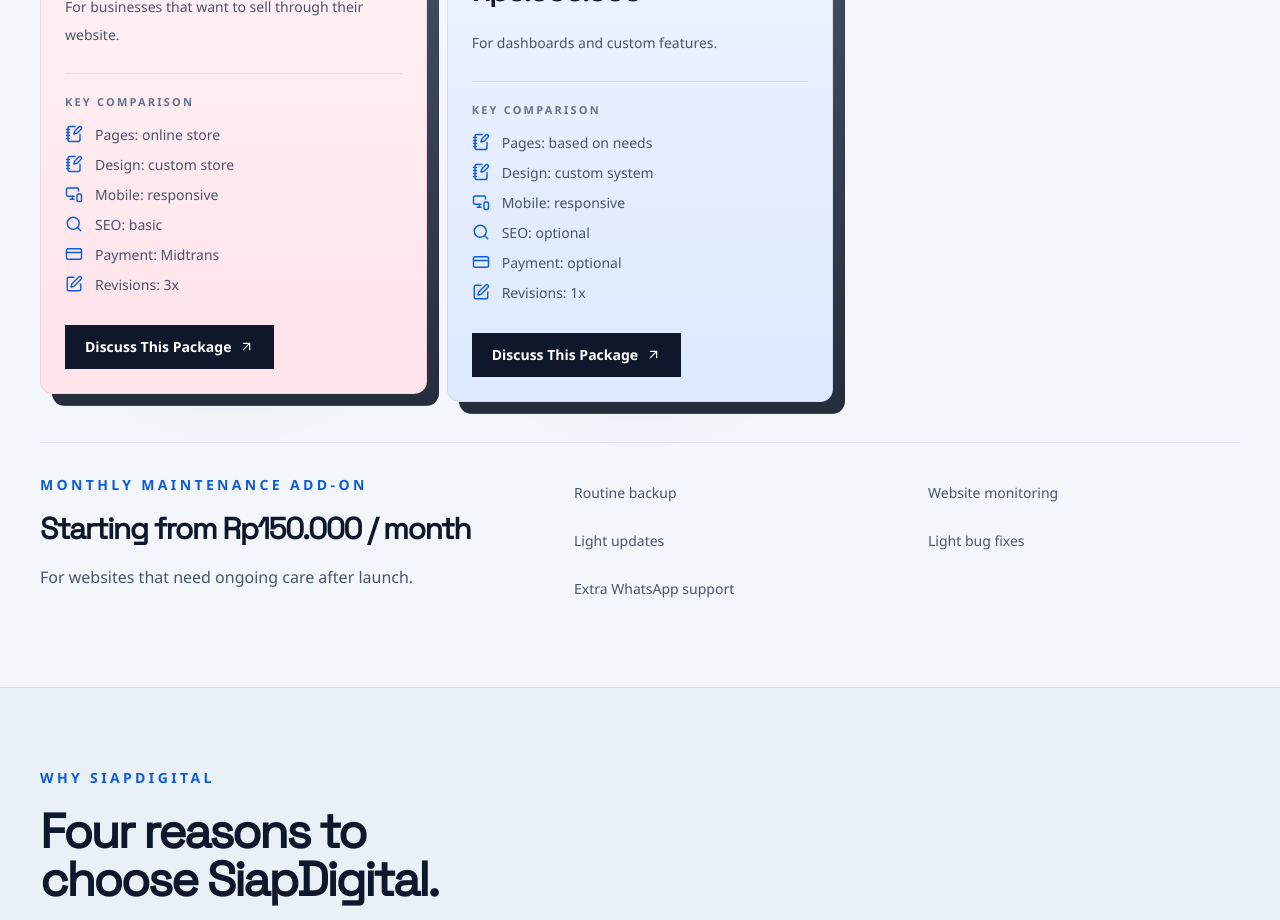
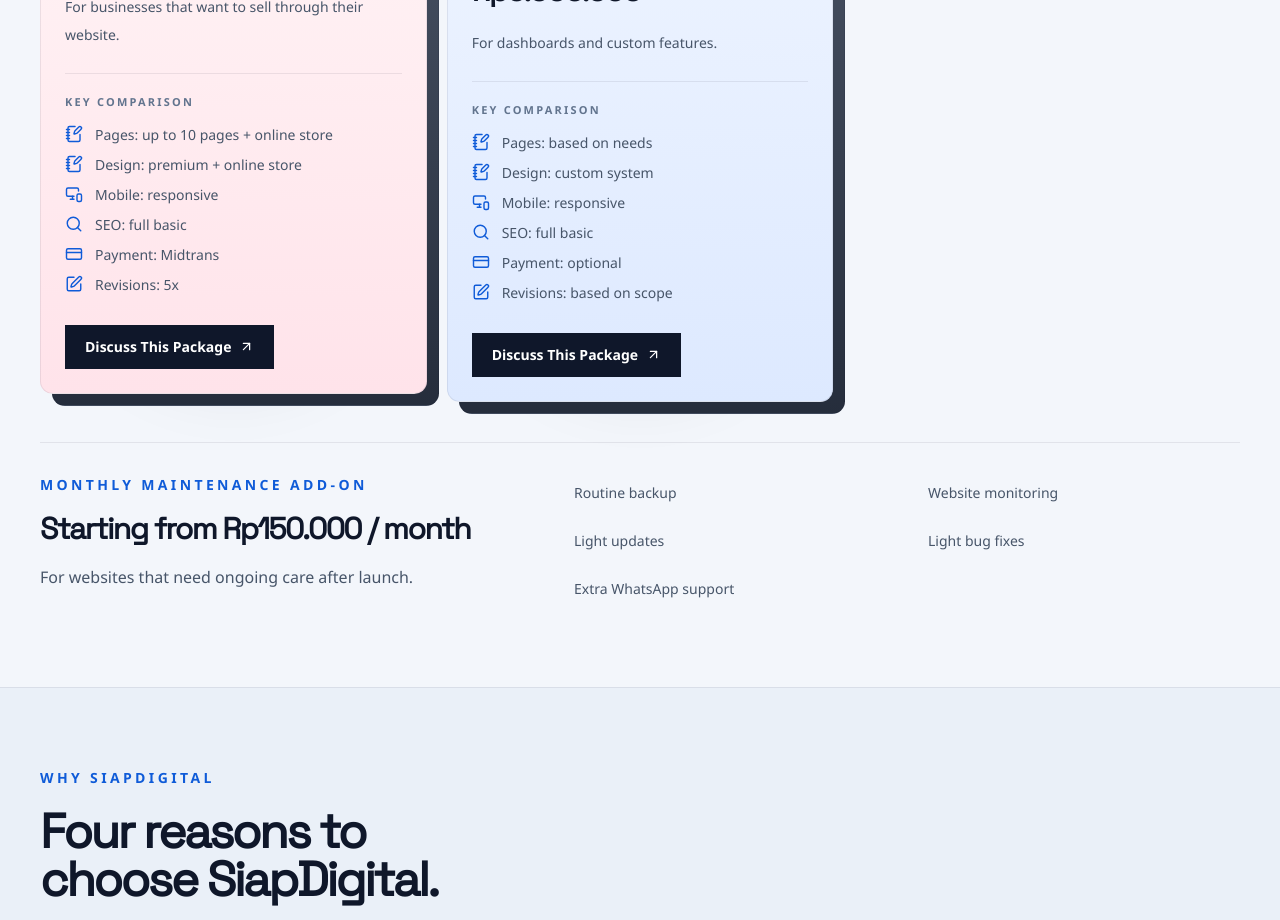
Before and after one commit to abcrd54/siapdigital, a React (Vite) app: page / in a window 1280 px wide. Shown: the part 2120-3040 px from the top of the page. Built offline with nearby package versions, Linux system fonts and the light colour scheme; what @lordicon/element would draw is missing.

Commit message:
update content

```diff
--- a/src/data/content.js
+++ b/src/data/content.js
@@ -139,12 +139,12 @@ export const siteCopy = {
           price: "Rp3.000.000",
           summary: "Untuk bisnis yang ingin jualan lewat website.",
           features: [
-            "Halaman: toko online",
-            "Desain: custom toko online",
+            "Halaman: hingga 10 halaman + toko online",
+            "Desain: premium + toko online",
             "Mobile: responsive",
-            "SEO: dasar",
+            "SEO: dasar lengkap",
             "Payment: Midtrans",
-            "Revisi: 3x",
+            "Revisi: 5x",
           ],
         },
         {
@@ -155,9 +155,9 @@ export const siteCopy = {
             "Halaman: sesuai kebutuhan",
             "Desain: custom system",
             "Mobile: responsive",
-            "SEO: opsional",
+            "SEO: dasar lengkap",
             "Payment: opsional",
-            "Revisi: 1x",
+            "Revisi: sesuai scope",
           ],
         },
       ],
@@ -365,12 +365,12 @@ export const siteCopy = {
           price: "Rp3.000.000",
           summary: "For businesses that want to sell through their website.",
           features: [
-            "Pages: online store",
-            "Design: custom store",
+            "Pages: up to 10 pages + online store",
+            "Design: premium + online store",
             "Mobile: responsive",
-            "SEO: basic",
+            "SEO: full basic",
             "Payment: Midtrans",
-            "Revisions: 3x",
+            "Revisions: 5x",
           ],
         },
         {
@@ -381,9 +381,9 @@ export const siteCopy = {
             "Pages: based on needs",
             "Design: custom system",
             "Mobile: responsive",
-            "SEO: optional",
+            "SEO: full basic",
             "Payment: optional",
-            "Revisions: 1x",
+            "Revisions: based on scope",
           ],
         },
       ],
```
